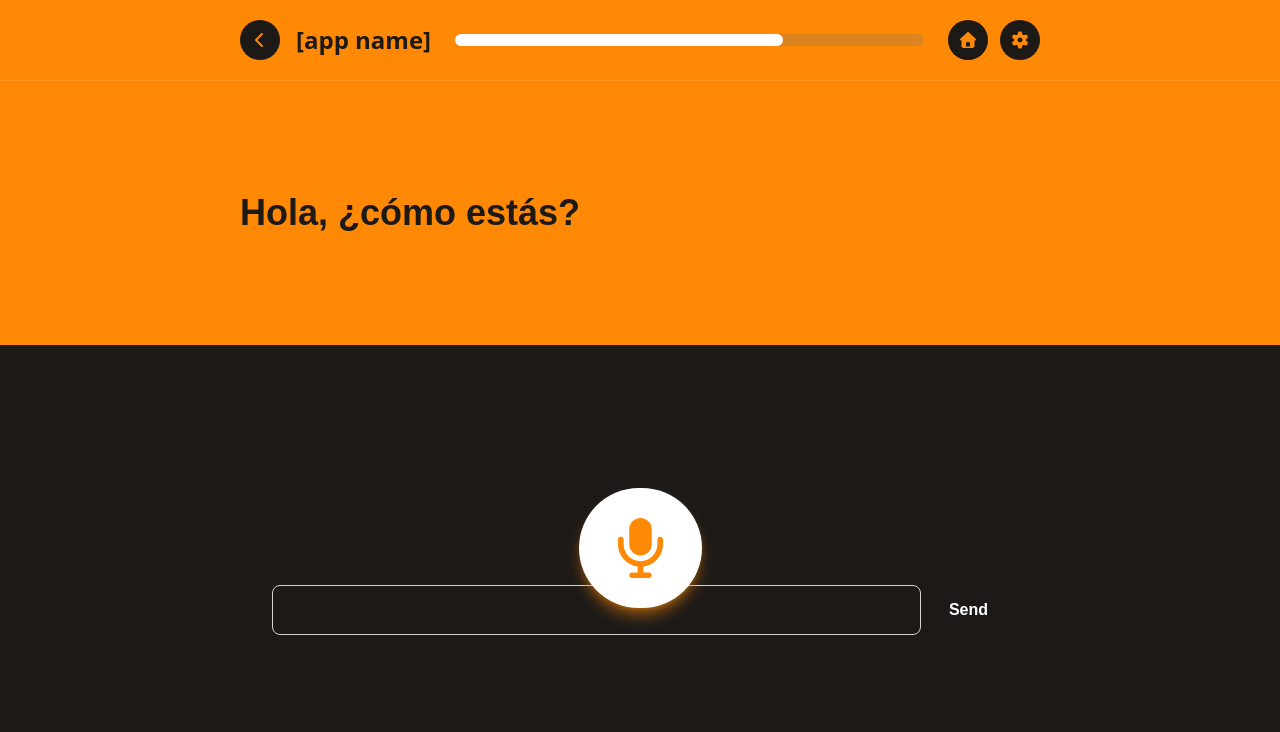
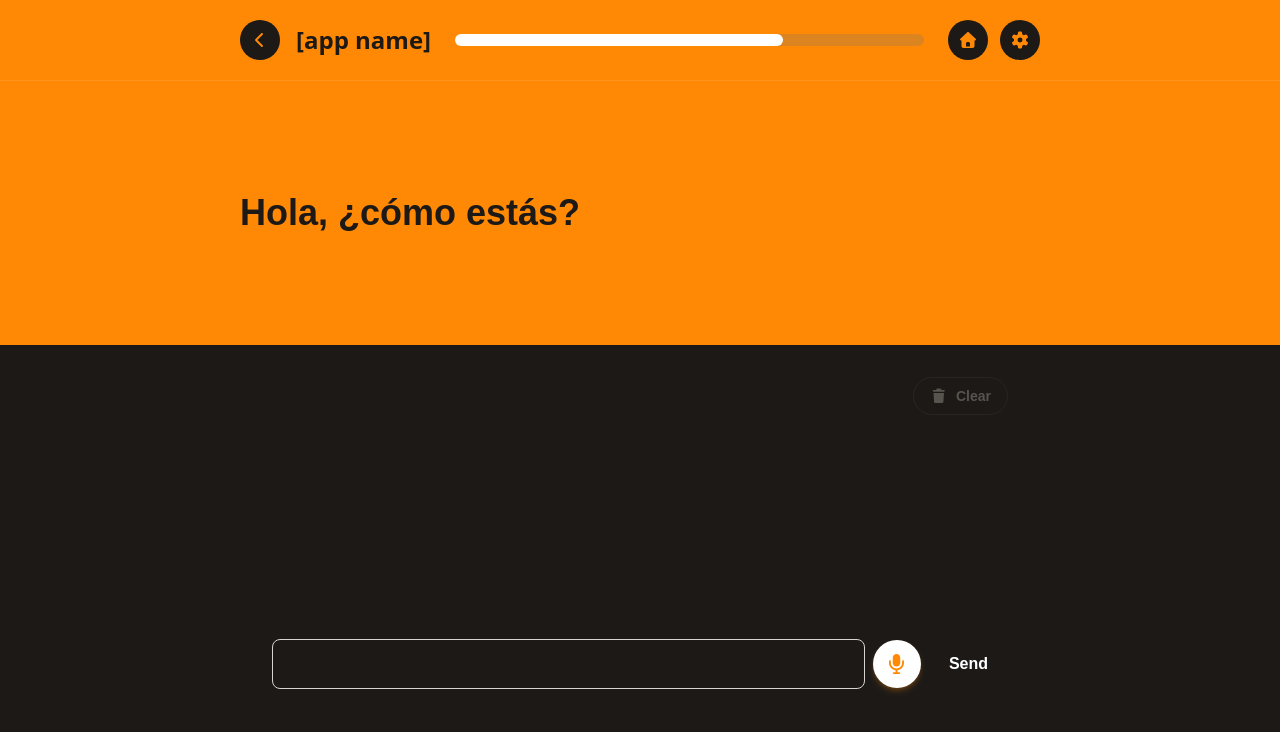
Before and after one commit to jakeo-dev/oye, a Next.js app: page /conversation in a window 1280 px wide. Shown: the top 732 px of the page. Built offline with nearby package versions, Linux system fonts and the light colour scheme; a web font is replaced by a local one.

Commit message:
fix: linked ollama and made lesson tab have a prettier interface

```diff
--- a/src/pages/api/conversation/index.ts
+++ b/src/pages/api/conversation/index.ts
@@ -1,6 +1,7 @@
 import type { NextApiRequest, NextApiResponse } from "next";
 
 import {
+  clearConversationMessages,
   getLesson,
   listConversationMessages,
   saveConversationMessages,
@@ -31,6 +32,14 @@ export default async function handler(
       typeof req.query.lessonId === "string" ? req.query.lessonId : undefined;
     const messages = await listConversationMessages(lessonId);
     res.status(200).json({ messages });
+    return;
+  }
+
+  if (req.method === "DELETE") {
+    const lessonId =
+      typeof req.query.lessonId === "string" ? req.query.lessonId : undefined;
+    const deletedCount = await clearConversationMessages(lessonId);
+    res.status(200).json({ deletedCount, messages: [] });
     return;
   }
 
@@ -72,6 +81,6 @@ export default async function handler(
     return;
   }
 
-  res.setHeader("Allow", "GET, POST");
+  res.setHeader("Allow", "GET, POST, DELETE");
   res.status(405).json({ error: "Method not allowed." });
 }
--- a/src/pages/conversation.tsx
+++ b/src/pages/conversation.tsx
@@ -1,11 +1,9 @@
-import Link from "next/link";
 import { useEffect, useState } from "react";
 
 import { FontAwesomeIcon } from "@fortawesome/react-fontawesome";
 import {
-  faChevronLeft,
-  faGear,
   faMicrophone,
+  faTrash,
   faVolume,
 } from "@fortawesome/free-solid-svg-icons";
 import type { ConversationMessage, Lesson } from "@/server/types";
@@ -72,6 +70,27 @@ export default function Conversation() {
     setStatus("");
   }
 
+  async function clearConversation() {
+    if (messages.length === 0) {
+      return;
+    }
+
+    setStatus("Clearing conversation...");
+    const endpoint = lesson
+      ? `/api/conversation?lessonId=${encodeURIComponent(lesson.id)}`
+      : "/api/conversation";
+    const response = await fetch(endpoint, { method: "DELETE" });
+    const data = (await response.json()) as { error?: string };
+
+    if (!response.ok) {
+      setStatus(data.error ?? "Could not clear conversation.");
+      return;
+    }
+
+    setMessages([]);
+    setStatus("");
+  }
+
   return (
     <div className={`${hostGrotesk.className}`}>
       <div className="flex h-[33vh] items-center bg-orange-400 px-8 py-6 text-stone-900">
@@ -91,6 +110,18 @@ export default function Conversation() {
       </div>
 
       <main className="mx-auto mt-8 flex max-w-200 flex-col gap-4 px-8">
+        <div className="flex justify-end">
+          <button
+            type="button"
+            onClick={clearConversation}
+            disabled={messages.length === 0}
+            aria-label="Clear conversation"
+            className="inline-flex items-center gap-2 rounded-full border border-stone-700 px-4 py-2 text-sm font-bold text-stone-100 transition hover:bg-stone-800 disabled:cursor-not-allowed disabled:border-stone-800 disabled:text-stone-600 disabled:hover:bg-transparent"
+          >
+            <FontAwesomeIcon icon={faTrash} aria-hidden="true" />
+            Clear
+          </button>
+        </div>
         <div className="flex min-h-48 flex-col gap-3">
           {messages.map((message) => (
             <p
@@ -105,7 +136,7 @@ export default function Conversation() {
             </p>
           ))}
         </div>
-        <div className="flex gap-2">
+        <div className="flex items-center gap-2">
           <input
             value={userText}
             onChange={(event) => setUserText(event.target.value)}
@@ -118,6 +149,15 @@ export default function Conversation() {
             aria-label="Conversation reply"
           />
           <button
+            type="button"
+            onClick={() => {}}
+            className="flex h-12 w-12 shrink-0 items-center justify-center rounded-full bg-white text-xl text-orange-400 shadow-md shadow-orange-400/25 transition hover:bg-stone-100"
+            aria-label="Speak"
+            title="Speak"
+          >
+            <FontAwesomeIcon icon={faMicrophone} />
+          </button>
+          <button
             onClick={sendMessage}
             className="rounded-full bg-stone-900 px-5 py-3 font-bold text-white transition hover:bg-stone-700"
           >
@@ -126,19 +166,6 @@ export default function Conversation() {
         </div>
         {status ? <p className="text-sm text-stone-500">{status}</p> : null}
       </main>
-
-      <div className="flex items-center justify-center">
-        <button
-          onClick={() => {}}
-          className="group absolute bottom-48 mx-auto flex w-min items-center justify-center rounded-full bg-white px-3 py-3.5 text-6xl font-bold text-white shadow-lg shadow-orange-400/50 transition hover:text-white/50"
-        >
-          <FontAwesomeIcon
-            icon={faMicrophone}
-            className="mr-auto rounded-full bg-white px-3 py-4 text-orange-400 transition group-hover:translate-x-1/2"
-            aria-label="Speak"
-          />
-        </button>
-      </div>
     </div>
   );
 }
--- a/src/server/database.ts
+++ b/src/server/database.ts
@@ -93,6 +93,21 @@ export async function saveConversationMessages(
   return messages;
 }
 
+export async function clearConversationMessages(
+  lessonId?: string,
+): Promise<number> {
+  const database = await readDatabase();
+  const previousCount = database.conversationMessages.length;
+  database.conversationMessages =
+    lessonId === undefined
+      ? []
+      : database.conversationMessages.filter(
+          (message) => message.lessonId !== lessonId,
+        );
+  await writeDatabase(database);
+  return previousCount - database.conversationMessages.length;
+}
+
 export async function listConversationMessages(
   lessonId?: string,
 ): Promise<ConversationMessage[]> {
--- a/src/server/ollama.ts
+++ b/src/server/ollama.ts
@@ -7,6 +7,10 @@ type OllamaOptions = {
 
 type OllamaGenerateResponse = {
   response?: string;
+};
+
+type OllamaErrorResponse = {
+  error?: unknown;
 };
 
 const defaultBaseUrl = "http://127.0.0.1:11434";
@@ -44,6 +48,25 @@ function asStringArray(value: unknown): string[] {
   return Array.isArray(value)
     ? value.filter((item): item is string => typeof item === "string")
     : [];
+}
+
+async function createOllamaError(response: Response): Promise<Error> {
+  let detail = "";
+
+  try {
+    const rawBody = await response.text();
+    if (rawBody) {
+      const parsed = JSON.parse(rawBody) as OllamaErrorResponse;
+      detail =
+        typeof parsed.error === "string"
+          ? `: ${parsed.error}`
+          : `: ${rawBody.slice(0, 240)}`;
+    }
+  } catch {
+    // Keep the status-only message if Ollama returns a non-JSON error body.
+  }
+
+  return new Error(`Ollama request failed with ${response.status}${detail}.`);
 }
 
 function createFallbackLesson(input: LessonGenerationInput): Lesson {
@@ -99,7 +122,7 @@ export async function generateLessonWithOllama(
   });
 
   if (!response.ok) {
-    throw new Error(`Ollama request failed with ${response.status}.`);
+    throw await createOllamaError(response);
   }
 
   const data = (await response.json()) as OllamaGenerateResponse;
@@ -154,7 +177,7 @@ export async function generateConversationReply(
   });
 
   if (!response.ok) {
-    throw new Error(`Ollama request failed with ${response.status}.`);
+    throw await createOllamaError(response);
   }
 
   const data = (await response.json()) as OllamaGenerateResponse;
```
